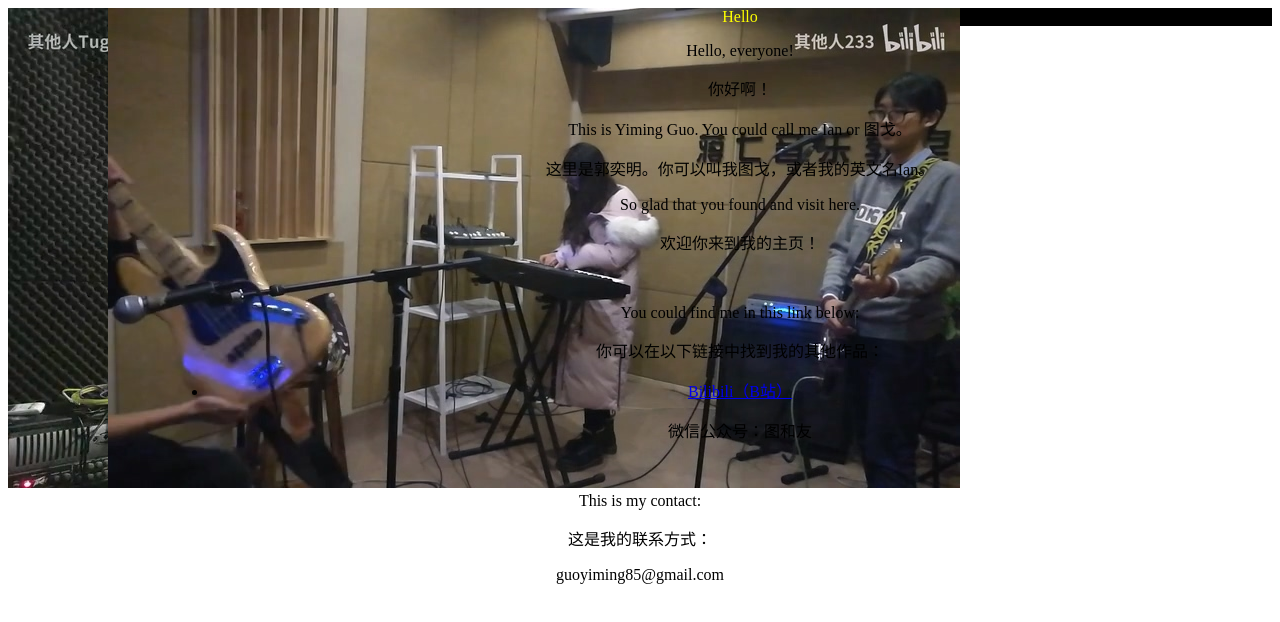
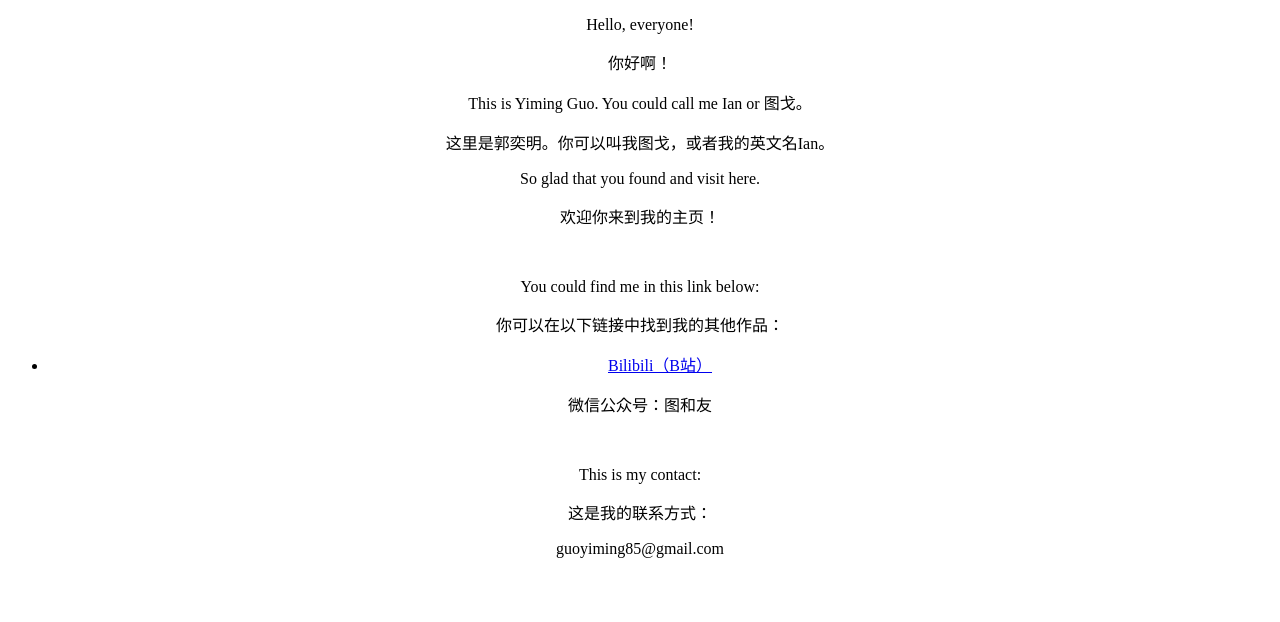
Before and after one commit to The0thers/The0thers.github.io, a plain HTML site: page index.html in a window 1280 px wide. Drawn offline with Linux system fonts and the light colour scheme.

Commit message:
Update index.html

```diff
--- a/index.html
+++ b/index.html
@@ -4,12 +4,14 @@
 <body>
   <title style="background-color: black;">Home Page of Yiming主页</title>
 
+  <!--
   <div id="background" style="width:100%; height:100%; background-color:black; text-align:center; color:yellow; float:top">Hello
-    <div id="image frame" style="width:100px; height:auto ;float:left"><img
+    <div id="image frame" style="width:100px; height:auto ;float:top"><img
         src="/Photos/home page/zodiac dolly01.jpg"></div>
-    <div id="image frame" style="width:100px; height:auto ;float:left"><img
+    <div id="image frame" style="width:100px; height:auto ;float:top"><img
         src="/Photos/home page/zodiac little wings01.jpg"></div>
   </div>
+  -->
 
   <div>
     <p style="text-align:center;">Hello, everyone!</p>
```
